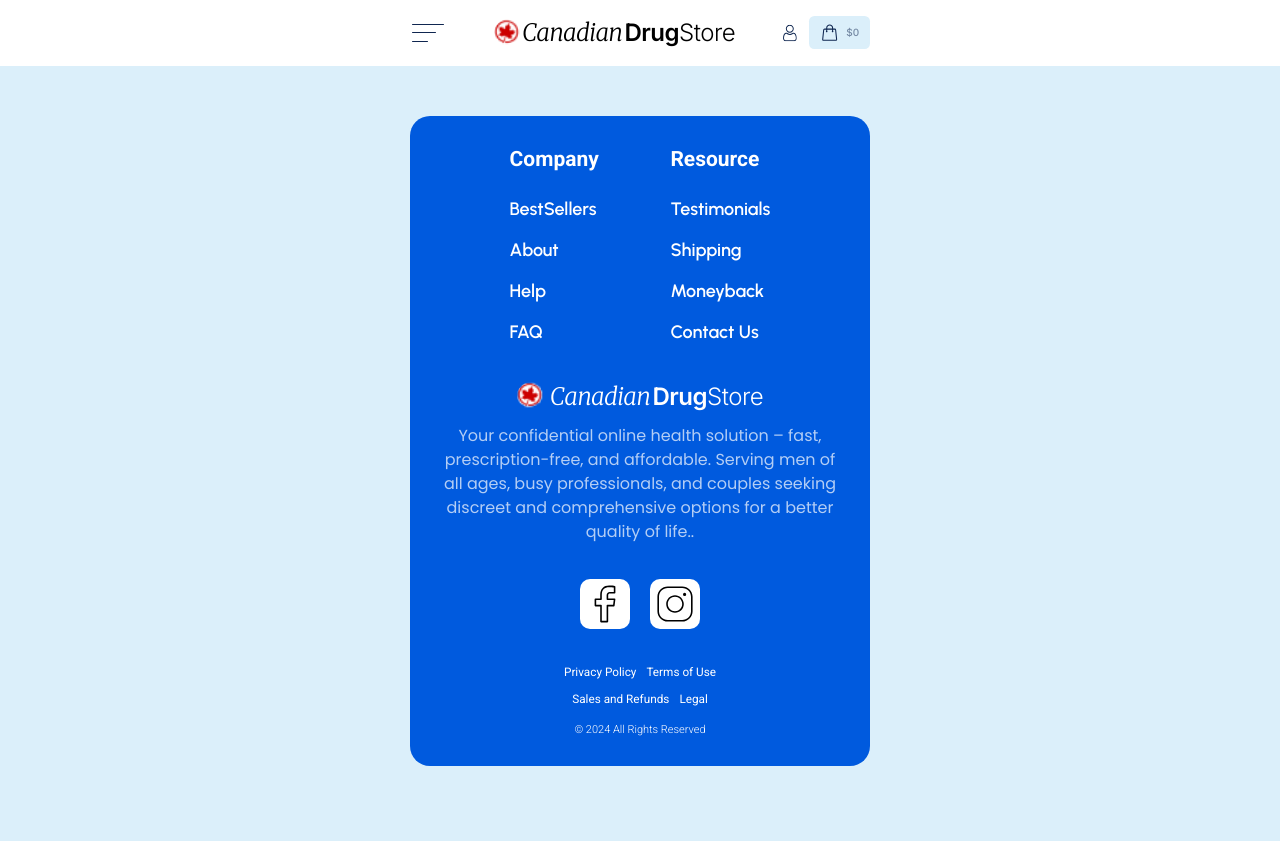
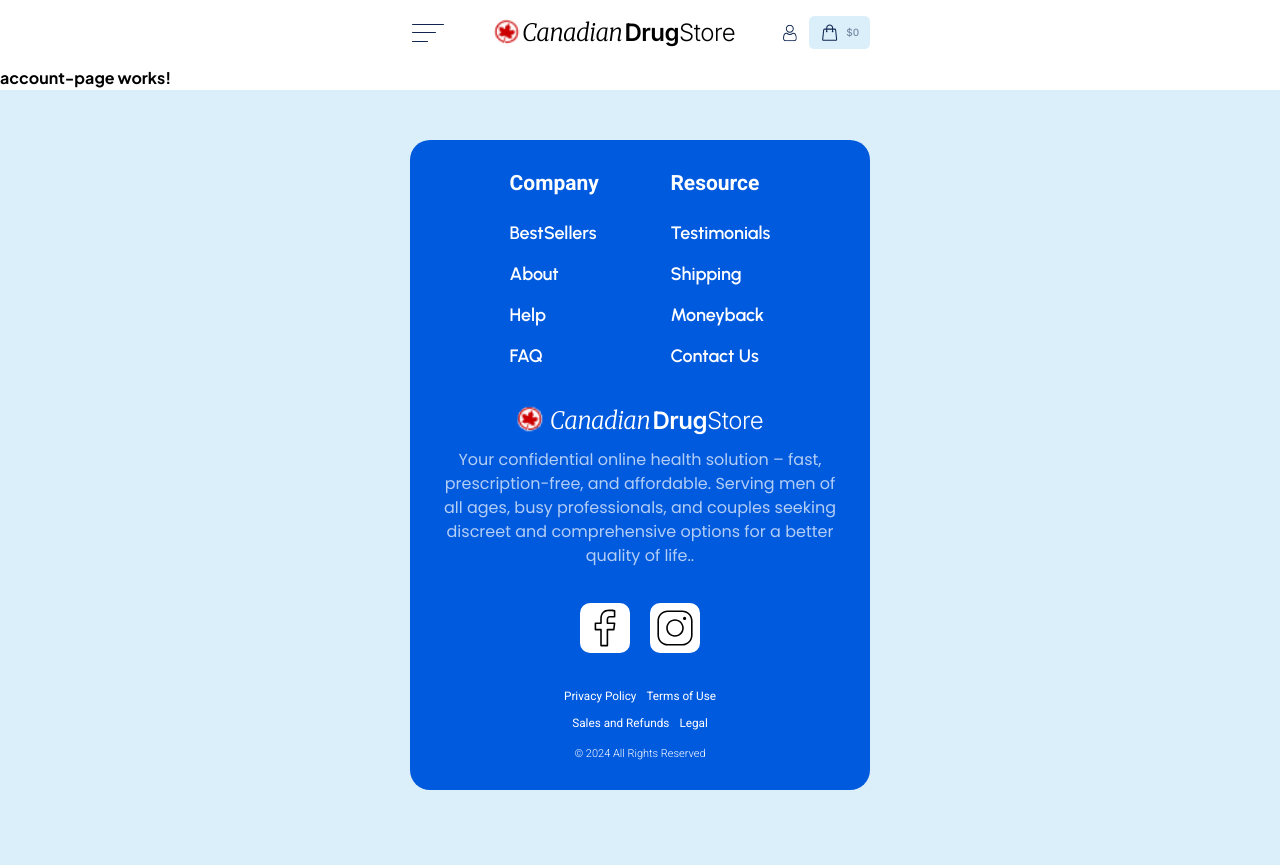
Before and after one commit to Victoriia-Ripka/drug-store2, an Angular app: page /account in a window 1280 px wide. Before the commit this address led to /. Before the commit the page ends 841 px from the top, so only its background shows below. Built offline with nearby package versions, Linux system fonts and the light colour scheme.

Commit message:
account start

```diff
--- /dev/null
+++ b/src/app/layouts/header/components/account-modal/account-modal.component.html
@@ -0,0 +1 @@
+<p>account-modal works!</p>
--- /dev/null
+++ b/src/app/layouts/header/components/index.ts
@@ -0,0 +1 @@
+export * from './account-modal/account-modal.component'
--- a/src/app/layouts/header/header.component.ts
+++ b/src/app/layouts/header/header.component.ts
@@ -1,5 +1,6 @@
 import { Component } from '@angular/core';
 import { CommonModule } from '@angular/common';
+import { AccountModalComponent } from './components';
 
 const languages = [
   { value: 'german', currency: "EURO", language: 'DE' },
@@ -11,7 +12,7 @@ const languages = [
 @Component({
   selector: 'app-header',
   standalone: true,
-  imports: [CommonModule],
+  imports: [CommonModule, AccountModalComponent],
   templateUrl: './header.component.html',
   styleUrl: './header.component.scss'
 })
--- /dev/null
+++ b/src/app/pages/account/accountPage.component.html
@@ -0,0 +1 @@
+<p>account-page works!</p>
--- a/src/app/pages/index.ts
+++ b/src/app/pages/index.ts
@@ -6,3 +6,4 @@ export * from './faq/faqPage.component'
 export * from './contact-us/contactUsPage.component'
 export * from './products/productsPage.component'
 export * from './product/productPage.component'
+export * from './account/accountPage.component'
--- a/src/app/pages/pages.routes.ts
+++ b/src/app/pages/pages.routes.ts
@@ -7,7 +7,8 @@ import {
     ShippingPageComponent,
     ContactUsPageComponent,
     ProductsPageComponent,
-    ProductPageComponent
+    ProductPageComponent,
+    AccountPageComponent
 } from './index';
 
 export const routes: Routes = [
@@ -50,17 +51,15 @@ export const routes: Routes = [
         title: 'Product - Canadian Drug Store',
         component: ProductPageComponent
     },
+    {
+        path: 'account',
+        title: 'My Account - Canadian Drug Store',
+        component: AccountPageComponent
+    },
 ];
 
-
-// {
-//     path: 'account',
-//     title: 'My Account - Canadian Drug Store',
-//     component: AccountPageComponent
-// },
 // {
 //     path: 'shopping-cart',
 //     title: 'Shopping Cart - Canadian Drug Store',
 //     component: ShoppingCartPageComponent
-// },
-// ]
+// }
```
Also changed, not shown: src/app/layouts/header/components/account-modal/account-modal.component.ts (added, +12 -0 lines), src/app/pages/account/accountPage.component.ts (added, +12 -0 lines), src/app/layouts/header/components/account-modal/account-modal.component.scss (added), src/app/pages/account/accountPage.component.scss (added), src/app/pages/account/components/index.ts (added).
